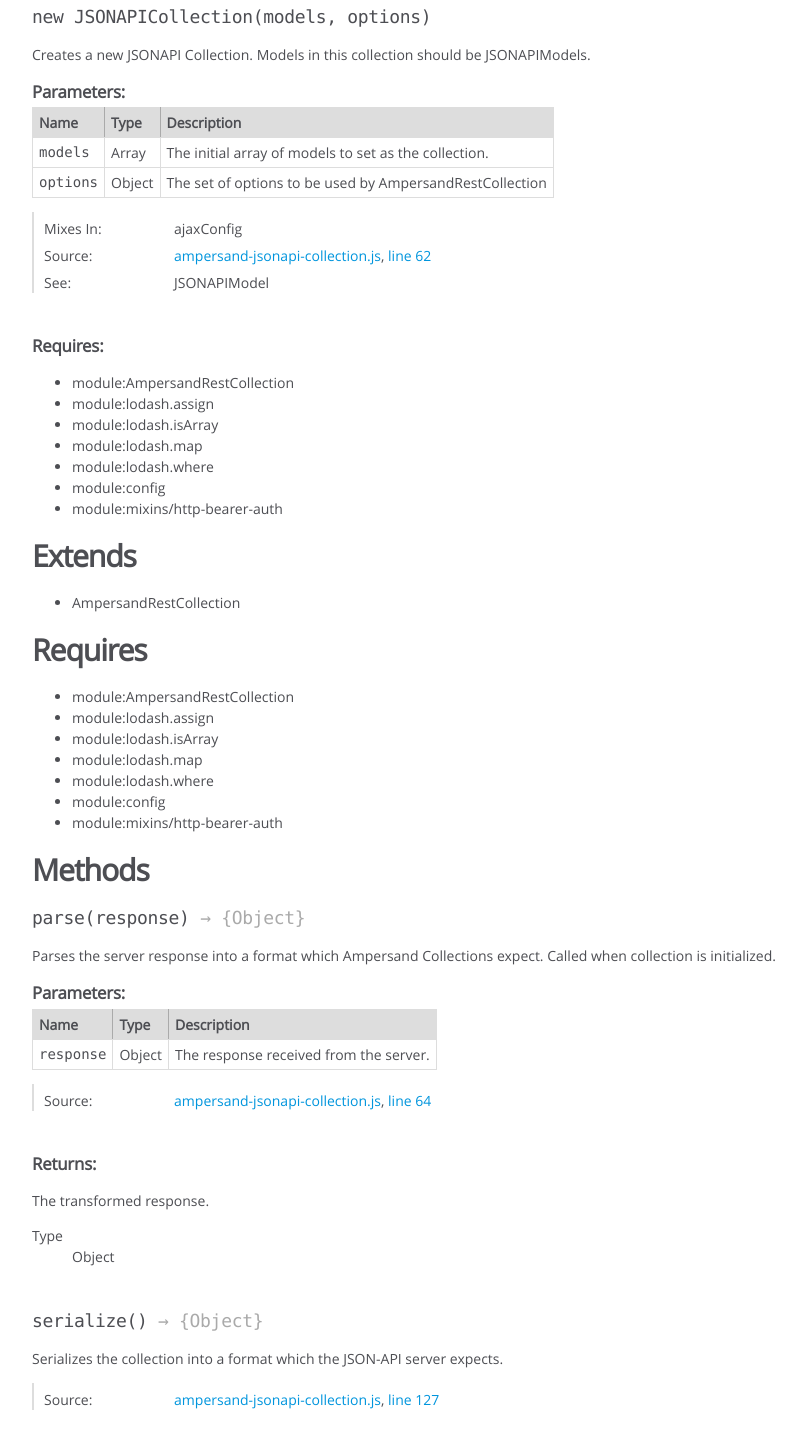
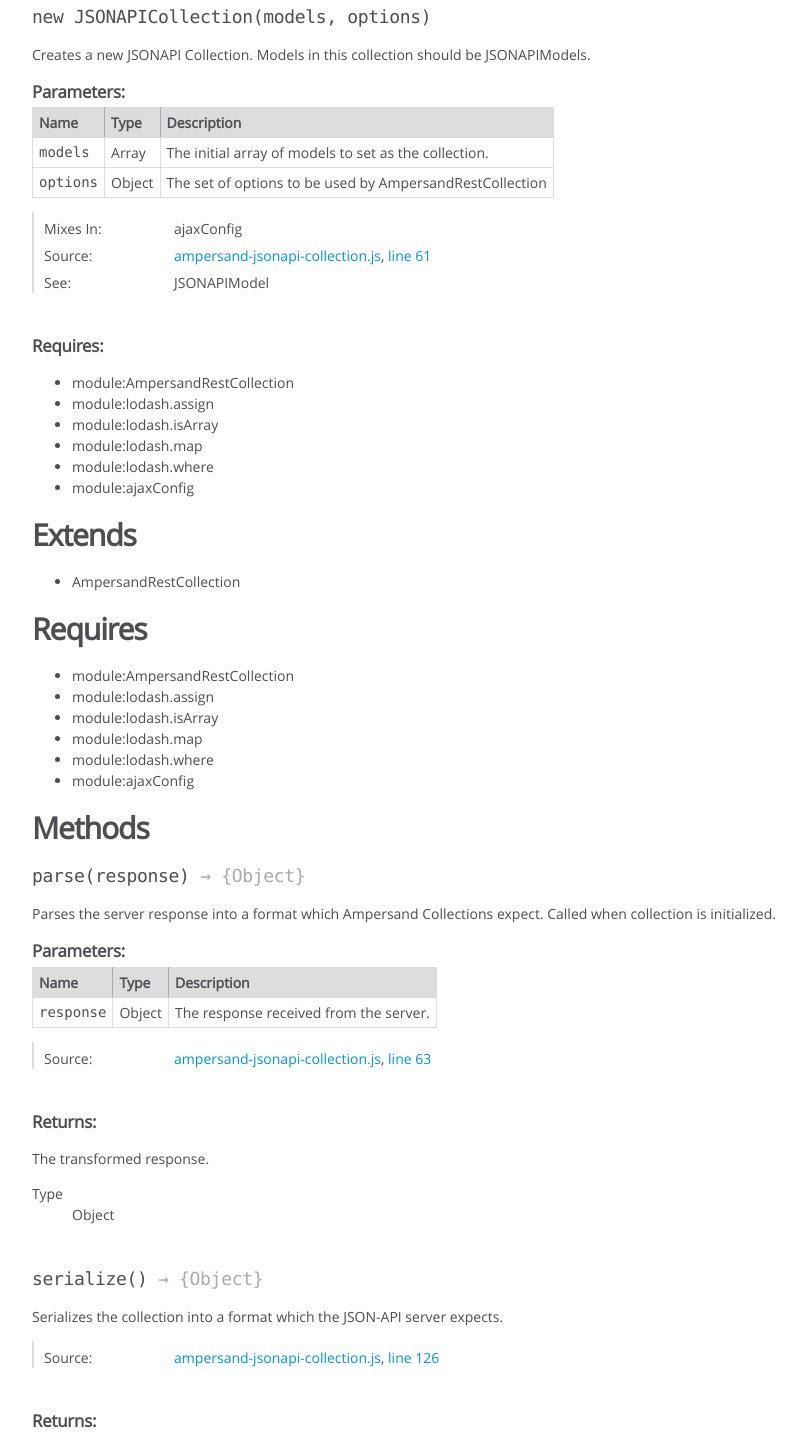
Before and after one commit to bobholt/ampersand-jsonapi-collection, a website: page docs/JSONAPICollection.html in a window 1280 px wide. Shown: the part 178-1614 px from the top of the page, without its empty margins (0-806 px from the left). Drawn offline with Linux system fonts and the light colour scheme.

Commit message:
update docs

```diff
--- a/docs/JSONAPICollection.html
+++ b/docs/JSONAPICollection.html
@@ -176,7 +176,7 @@ JSONAPIModels.</p>
 
     <dt class="tag-source">Source:</dt>
     <dd class="tag-source"><ul class="dummy"><li>
-        <a href="ampersand-jsonapi-collection.js.html">ampersand-jsonapi-collection.js</a>, <a href="ampersand-jsonapi-collection.js.html#line62">line 62</a>
+        <a href="ampersand-jsonapi-collection.js.html">ampersand-jsonapi-collection.js</a>, <a href="ampersand-jsonapi-collection.js.html#line61">line 61</a>
     </li></ul></dd>
 
 
@@ -208,9 +208,7 @@ JSONAPIModels.</p>
 
     <li>module:lodash.where</li>
 
-    <li>module:config</li>
-
-    <li>module:mixins/http-bearer-auth</li>
+    <li>module:ajaxConfig</li>
 </ul>
 
 
@@ -256,9 +254,7 @@ JSONAPIModels.</p>
 
             <li>module:lodash.where</li>
 
-            <li>module:config</li>
-
-            <li>module:mixins/http-bearer-auth</li>
+            <li>module:ajaxConfig</li>
         </ul>
 
 
@@ -379,7 +375,7 @@ Collections expect. Called when collection is initialized.</p>
 
     <dt class="tag-source">Source:</dt>
     <dd class="tag-source"><ul class="dummy"><li>
-        <a href="ampersand-jsonapi-collection.js.html">ampersand-jsonapi-collection.js</a>, <a href="ampersand-jsonapi-collection.js.html#line64">line 64</a>
+        <a href="ampersand-jsonapi-collection.js.html">ampersand-jsonapi-collection.js</a>, <a href="ampersand-jsonapi-collection.js.html#line63">line 63</a>
     </li></ul></dd>
 
 
@@ -484,7 +480,7 @@ expects.</p>
 
     <dt class="tag-source">Source:</dt>
     <dd class="tag-source"><ul class="dummy"><li>
-        <a href="ampersand-jsonapi-collection.js.html">ampersand-jsonapi-collection.js</a>, <a href="ampersand-jsonapi-collection.js.html#line127">line 127</a>
+        <a href="ampersand-jsonapi-collection.js.html">ampersand-jsonapi-collection.js</a>, <a href="ampersand-jsonapi-collection.js.html#line126">line 126</a>
     </li></ul></dd>
 
 
@@ -554,7 +550,7 @@ expects.</p>
 <br class="clear">
 
 <footer>
-    Documentation generated by <a href="https://github.com/jsdoc3/jsdoc">JSDoc 3.3.3</a> on Thu Nov 05 2015 13:18:23 GMT-0500 (EST)
+    Documentation generated by <a href="https://github.com/jsdoc3/jsdoc">JSDoc 3.3.3</a> on Thu Nov 05 2015 13:47:27 GMT-0500 (EST)
 </footer>
 
 <script> prettyPrint(); </script>
--- a/src/ampersand-jsonapi-collection.js
+++ b/src/ampersand-jsonapi-collection.js
@@ -25,8 +25,7 @@ import where from 'lodash.where';
  * @requires lodash.isArray
  * @requires lodash.map
  * @requires lodash.where
- * @requires module:config
- * @requires module:mixins/http-bearer-auth
+ * @requires ajaxConfig
  * @extends AmpersandRestCollection
  * @mixes ajaxConfig
  * @argument {Array} models   - The initial array of models to set as
```
Also changed, not shown: docs/ampersand-jsonapi-collection.js.html (+2 -3 lines), docs/index.html (+5 -5 lines), docs/module-classes_json-api-collection.html (+1 -1 lines).
